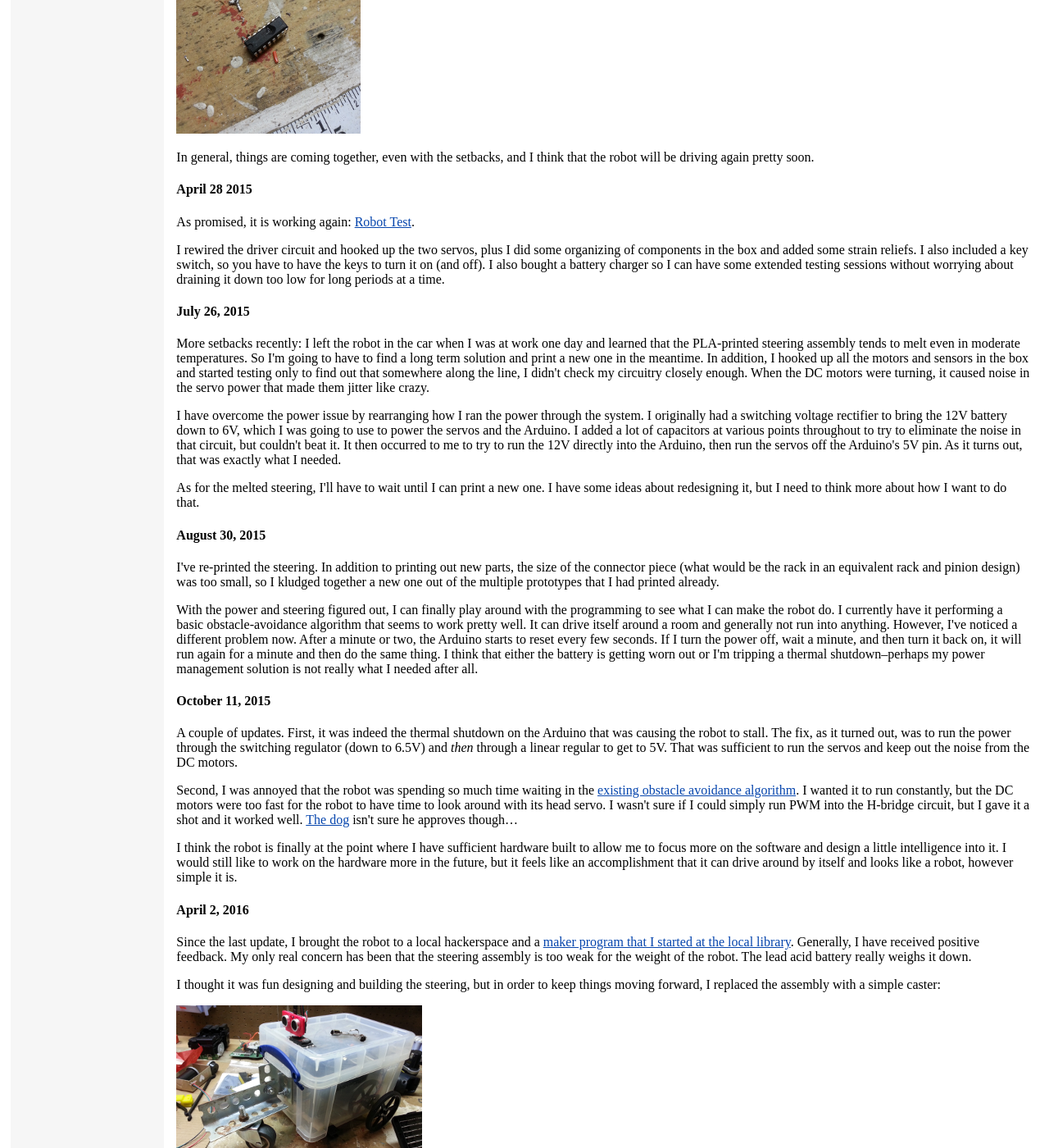
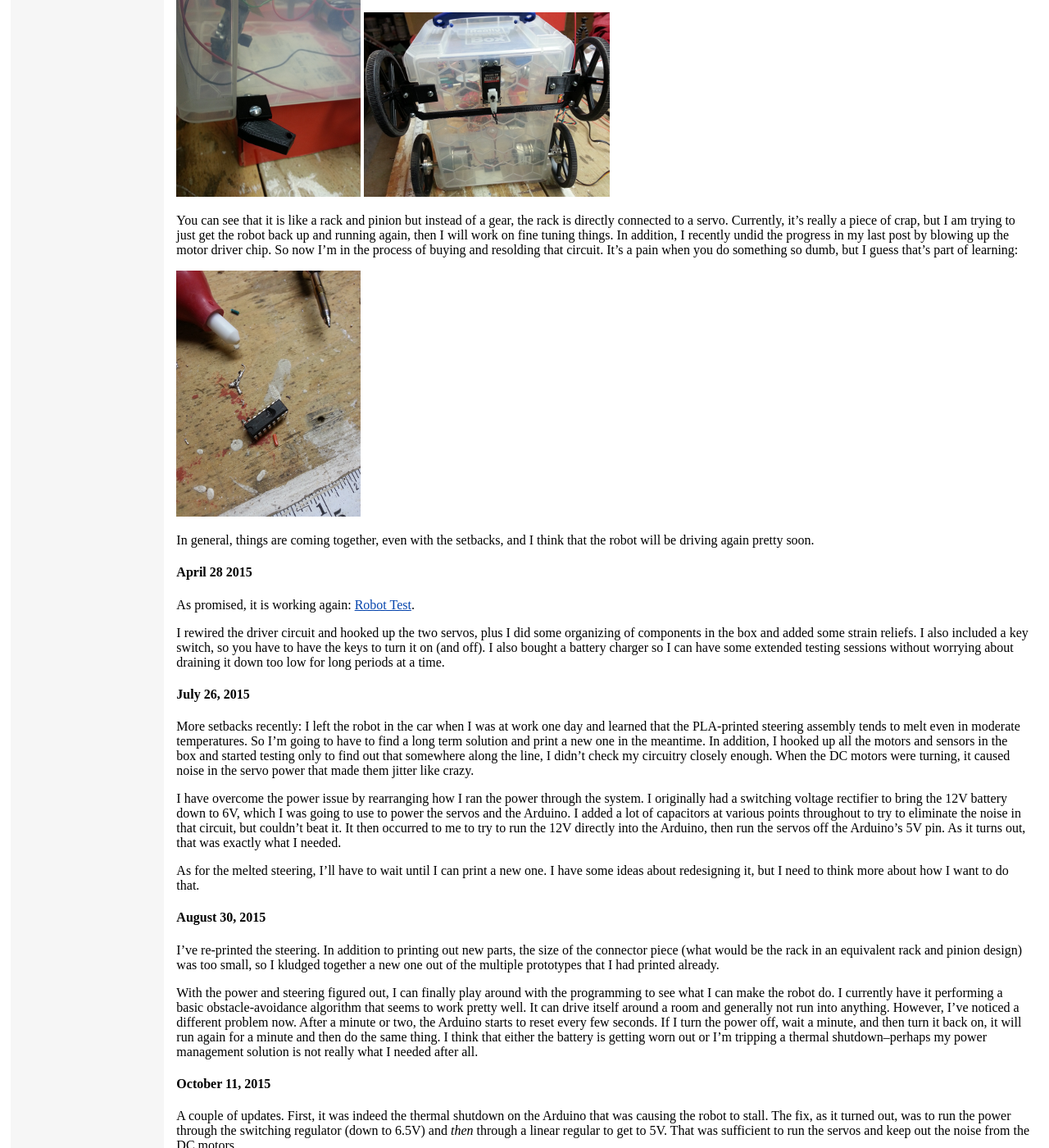
Before and after one commit to Angineer/Angineer.github.io, a Jekyll site: the page built from _projects/Robot.md, in a window 1280 px wide and 1400 px high, scrolled down 2918 px. Shown: the whole window at 82% size. Built offline with Jekyll 4.4.1, drawn with Linux system fonts in a browser that asks for light colours; some of the changed text lies outside the part shown.

Commit message:
Robot update

```diff
--- a/_projects/Robot.md
+++ b/_projects/Robot.md
@@ -3,22 +3,32 @@
 status: ongoing
 ---
 
-This robot will take orders for food and drink and deliver them to you.
+This is a butler-style robot that takes orders for food and drink and delivers them to you.
 
 ### Design
-I originally started this as a project with my college friends. We envisioned a robot that could meet the following requirements:
-* Deliver food requested by users from a home base to the users\' locations
-* Basic user interface with variety of options
+#### Origins
+I originally started this as a project with my college friends. As engineering students, we were into pretty nerdy topics. One time when we were hanging out, the idea came up of building a robot. Although it started out as just a fun idea, we eventually convinced ourselves that we had the skills to really make something like this happen. Once we committed to actually doing it, we designed a robot that could do the following:
+
+* Prepare mixed drinks and deliver them from a home base to the users' locations
+* Provide a basic user interface
 * Be able to navigate an interior space and avoid obstacles
-* Built from scratch wherever possible (avoid using kits)
+* Be built from scratch wherever possible (avoid using kits)
 
-In the beginning, we wanted to fund the project by redeeming containers on campus (as there was a huge surplus of them). For the most part, we were successful. We bought a set of basic parts, including the chassis, servos, DC motors, battery, and some of the power management and motor driver circuits just from the cash we got redeeming cans and bottles. However, the robot never really got to a functional point while I was in college.
+With those basic ideas, we came up with a list of parts, including motors, a battery, and some valves. At this point, we were still pretty naive about how things would all come together; I was of the mind that once we had all the components, the robot would pretty much assemble itself. In retrospect, we had no idea how long a project like this would take and how expensive it would be.
 
-After I graduated (2011), I got the time to design and build more of the steering hardware, and the robot starting driving around: [The steel box design](https://youtu.be/j0Zf290-C6U)
+As poor college students, we didn't have nearly enough money to buy all the parts we decided to get. We brainstormed and came up with the idea of funding the project by redeeming beverage containers on campus (as there was no shortage of those). Using that money and some small contributions from our own pockets, we bought servos, DC motors, a battery, and some of the power management and motor driver circuits. However, we didn't get the chance to really put all the components together into a functional platform. Also, some mixup with the valves that I ordered resulted in them never getting delivered, so the drink mixing component unwittingly took a backseat to the mobile platform.
 
-The main issue with this design was the weight of the robot. The chassis we had started with was a gigantic steel box that put some strain on the driving system. In addition, the steering hardware was fairly shoddy.
+So at this point, the design was really nothing more than some components and the belief that all the integration would come to us naturally. Here is the list of components that we bought:
 
-After a lot of work on the project, but not a lot of progress toward a concrete goal, I added some more extensive design information. First, I've created a set of goals and requirements for the project:
+* 1 x 12V Lead Acid Battery
+* 2 x 322HD Hobby Servos
+* 2 x 12V Jameco DC motors
+* 2 x Maxbotix Ultrasonic Rangers
+
+One main issue I ran into during this phase was the weight of the robot. The chassis we had started with was a gigantic steel box that put some strain on the drive motors and steering hardware.
+
+#### Some Added Perspective
+After a lot of work on the project, but not a lot of progress toward a concrete goal, I added some more extensive design information. First, I created a set of goals and requirements for the project:
 
 _Objectives_
 * Offers variety of food and drink
@@ -40,29 +50,32 @@
 * Is pleasant to be around/has personality/makes funny quips
 * Recharges battery automatically at home base
 
-I also created a cyber-physical architecture to identify all the subsystems and components and clarify how they interact with each other:
+Next, I created a cyber-physical architecture to identify all the subsystems and components and clarify how they interact with each other:
 
 ![](/pictures/CyberPhysicalArch.png)
 
-Finally, I've created a work breakdown based on the requirements and architecture that lays out exactly what work needs to be done in order to see the project through to completion. I converted this directly into a schedule so I have deadlines to ensure I stay on top of everything.
+Finally, I created a work breakdown based on the requirements and architecture that lays out exactly what work needs to be done in order to see the project through to completion. I converted this directly into a schedule so I have deadlines to ensure I stay on top of everything. You can see the spreadsheet here: [work breakdown](https://www.dropbox.com/s/6b3l2dih5ho3b7p/Work%20Breakdown.ods?dl=0).
 
 ### Build Log
 
+#### 2011
+After I graduated college, I used my spare time to design and build the initial steering hardware. My goal was simply to get the robot driving around, which I accomplished: [The steel box design](https://youtu.be/j0Zf290-C6U). As you can probably tell, the steering hardware was fairly shoddy, mostly because I didn't have access to any tools to machine it properly.
+
 #### April 24, 2014
-I\'m finally getting back into working on this project. The 2 areas I\'m focused on right now are getting the steering hardware built and finalizing the circuitry. Here are a couple pics of testing the motor driver circuit and (finally) soldering it to a real circuit board:
+I'm finally getting back into working on this project. The 2 areas I'm focused on right now are getting better steering hardware built and finalizing the circuitry. The motor driver is an L298 H-bridge circuit. Here are a couple pics of testing the motor driver circuit and (finally) soldering it to a real circuit board:
 
 ![](/pictures/MotorTest.png)
 ![](/pictures/PCBMotorCircuit.png)
 
-You can also see that the new chassis is a plastic box. This is both much lighter than the steel one and allows you to see what\'s happening inside, which is kind of cool.
+You can also see that the new chassis is a plastic box. This is both much lighter than the steel one and allows you to see what's happening inside, which is kind of cool.
 
 #### March 13, 2015
-Although I haven\'t posted about the robot in some time, I\'ve been making some small progress in the last year. Mostly, I\'ve designed and 3D printed a steering assembly:
+Although I haven't posted about the robot in some time, I've been making some small progress in the last year. Mostly, I've designed and 3D printed a steering assembly:
 
 ![](/pictures/Steering1.png)
 ![](/pictures/Steering2.png)
 
-Currently, it\'s really a piece of crap, but I am trying to just get the robot back up and running again, then I will work on fine tuning things. In addition, I recently undid the progress in my last post by blowing up the motor driver chip. So now I\'m in the process of buying and resolding that circuit. It\'s a pain when you do something so dumb, but I guess that\'s part of learning:
+You can see that it is like a rack and pinion but instead of a gear, the rack is directly connected to a servo. Currently, it's really a piece of crap, but I am trying to just get the robot back up and running again, then I will work on fine tuning things. In addition, I recently undid the progress in my last post by blowing up the motor driver chip. So now I'm in the process of buying and resolding that circuit. It's a pain when you do something so dumb, but I guess that's part of learning:
 
 ![](/pictures/Whoops.png)
 
@@ -74,21 +87,21 @@
 I rewired the driver circuit and hooked up the two servos, plus I did some organizing of components in the box and added some strain reliefs. I also included a key switch, so you have to have the keys to turn it on (and off). I also bought a battery charger so I can have some extended testing sessions without worrying about draining it down too low for long periods at a time.
 
 #### July 26, 2015
-More setbacks recently: I left the robot in the car when I was at work one day and learned that the PLA-printed steering assembly tends to melt even in moderate temperatures. So I\'m going to have to find a long term solution and print a new one in the meantime. In addition, I hooked up all the motors and sensors in the box and started testing only to find out that somewhere along the line, I didn\'t check my circuitry closely enough. When the DC motors were turning, it caused noise in the servo power that made them jitter like crazy.
+More setbacks recently: I left the robot in the car when I was at work one day and learned that the PLA-printed steering assembly tends to melt even in moderate temperatures. So I'm going to have to find a long term solution and print a new one in the meantime. In addition, I hooked up all the motors and sensors in the box and started testing only to find out that somewhere along the line, I didn't check my circuitry closely enough. When the DC motors were turning, it caused noise in the servo power that made them jitter like crazy.
 
-I have overcome the power issue by rearranging how I ran the power through the system. I originally had a switching voltage rectifier to bring the 12V battery down to 6V, which I was going to use to power the servos and the Arduino. I added a lot of capacitors at various points throughout to try to eliminate the noise in that circuit, but couldn\'t beat it. It then occurred to me to try to run the 12V directly into the Arduino, then run the servos off the Arduino\'s 5V pin. As it turns out, that was exactly what I needed.
+I have overcome the power issue by rearranging how I ran the power through the system. I originally had a switching voltage rectifier to bring the 12V battery down to 6V, which I was going to use to power the servos and the Arduino. I added a lot of capacitors at various points throughout to try to eliminate the noise in that circuit, but couldn't beat it. It then occurred to me to try to run the 12V directly into the Arduino, then run the servos off the Arduino's 5V pin. As it turns out, that was exactly what I needed.
 
-As for the melted steering, I\'ll have to wait until I can print a new one. I have some ideas about redesigning it, but I need to think more about how I want to do that.
+As for the melted steering, I'll have to wait until I can print a new one. I have some ideas about redesigning it, but I need to think more about how I want to do that.
 
 #### August 30, 2015
-I\'ve re-printed the steering. In addition to printing out new parts, the size of the connector piece (what would be the rack in an equivalent rack and pinion design) was too small, so I kludged together a new one out of the multiple prototypes that I had printed already.
+I've re-printed the steering. In addition to printing out new parts, the size of the connector piece (what would be the rack in an equivalent rack and pinion design) was too small, so I kludged together a new one out of the multiple prototypes that I had printed already.
 
-With the power and steering figured out, I can finally play around with the programming to see what I can make the robot do. I currently have it performing a basic obstacle-avoidance algorithm that seems to work pretty well. It can drive itself around a room and generally not run into anything. However, I\'ve noticed a different problem now. After a minute or two, the Arduino starts to reset every few seconds. If I turn the power off, wait a minute, and then turn it back on, it will run again for a minute and then do the same thing. I think that either the battery is getting worn out or I\'m tripping a thermal shutdown--perhaps my power management solution is not really what I needed after all.
+With the power and steering figured out, I can finally play around with the programming to see what I can make the robot do. I currently have it performing a basic obstacle-avoidance algorithm that seems to work pretty well. It can drive itself around a room and generally not run into anything. However, I've noticed a different problem now. After a minute or two, the Arduino starts to reset every few seconds. If I turn the power off, wait a minute, and then turn it back on, it will run again for a minute and then do the same thing. I think that either the battery is getting worn out or I'm tripping a thermal shutdown--perhaps my power management solution is not really what I needed after all.
 
 #### October 11, 2015
 A couple of updates. First, it was indeed the thermal shutdown on the Arduino that was causing the robot to stall. The fix, as it turned out, was to run the power through the switching regulator (down to 6.5V) and <i>then</i> through a linear regular to get to 5V. That was sufficient to run the servos and keep out the noise from the DC motors.
 
-Second, I was annoyed that the robot was spending so much time waiting in the [existing obstacle avoidance algorithm](https://www.youtube.com/watch?v=f8gt-79XD8o). I wanted it to run constantly, but the DC motors were too fast for the robot to have time to look around with its head servo. I wasn\'t sure if I could simply run PWM into the H-bridge circuit, but I gave it a shot and it worked well. [The dog](https://youtu.be/5nOurTZPQm4) isn\'t sure he approves though...
+Second, I was annoyed that the robot was spending so much time waiting in the [existing obstacle avoidance algorithm](https://www.youtube.com/watch?v=f8gt-79XD8o). I wanted it to run constantly, but the DC motors were too fast for the robot to have time to look around with its head servo. I wasn't sure if I could simply run PWM into the H-bridge circuit, but I gave it a shot and it worked well. [The dog](https://youtu.be/5nOurTZPQm4) isn't sure he approves though...
 
 I think the robot is finally at the point where I have sufficient hardware built to allow me to focus more on the software and design a little intelligence into it. I would still like to work on the hardware more in the future, but it feels like an accomplishment that it can drive around by itself and looks like a robot, however simple it is.
 
@@ -104,4 +117,17 @@
 #### January 12, 2018
 The robot has been on hold for a little bit while I've been in school getting my master's degree in [Robotic Systems Development](https://mrsdprojects.ri.cmu.edu/2016teami/). Luckily, this means that I can apply some of my new skills to this project.
 
-The main thing that I've gained from the master's program is a perspective on systems engineering. The basic philosophy behind systems engineering is that you should design a system before you start implementing it. This will save you time and money by illuminating obscure issues early and it will ensure that all system components are going towards fulfilling a set of clear system requirements. Without this perspective, projects can tend to get bloated or behind schedule (a symptom I've noticed in some of my past projects that weren't planned out very well). So, with that in mind, I've created a set of design documents that I think will help me complete this robot by the end of the year. You can see the updates in the Design section above.
+The main thing that I've gained from the master's program is a perspective on systems engineering. The basic philosophy behind systems engineering is that you should design a system before you start implementing it. This will save you time and money by illuminating obscure issues early and it will ensure that all system components are going towards fulfilling a set of clear system requirements. Without this perspective, projects can tend to get bloated or behind schedule (a symptom I've noticed in this project in particular). So, with that in mind, I've created a set of design documents that I think will help me complete the robot by the end of the year. You can see the updates in the Design section above.
+
+In addition to the systems engineering, I have written a bunch of code which makes up the foundational software components of the base station. I am writing it in C++ to build up my skills with that and CMake. All the code can be found on my [Github repo](https://github.com/Angineer/roboDrive).
+
+#### Feb 1, 2018
+I spent the day today working on the base design. I've created a preliminary design in FreeCAD based on a hand-drawn design that I made last summer:
+
+![](/pictures/Robot_BaseOrig1.png)
+![](/pictures/Robot_BaseOrig2.png)
+![](/pictures/Robot_BasePrelim.png)
+
+It's going to take some more time to get the entire design ready because I'm learning FreeCAD as I go.
+
+I also started hacking away at some of the components for the base and robot and found some gaps in my materials or preparation, so I had to order a few parts.
```
Also changed, not shown: pictures/Robot_BaseOrig1.png (added), pictures/Robot_BaseOrig2.png (added), pictures/Robot_BasePrelim.png (added).
